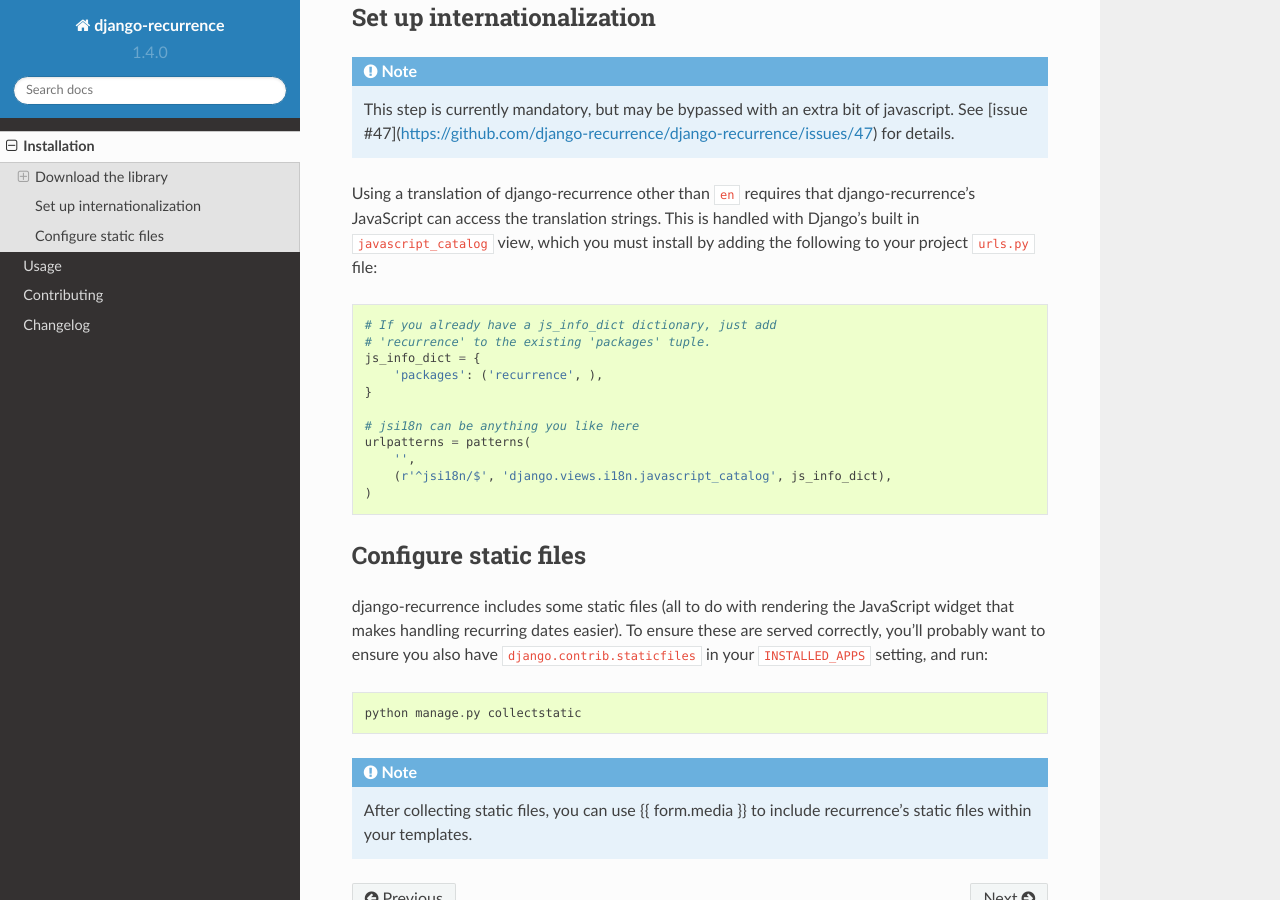
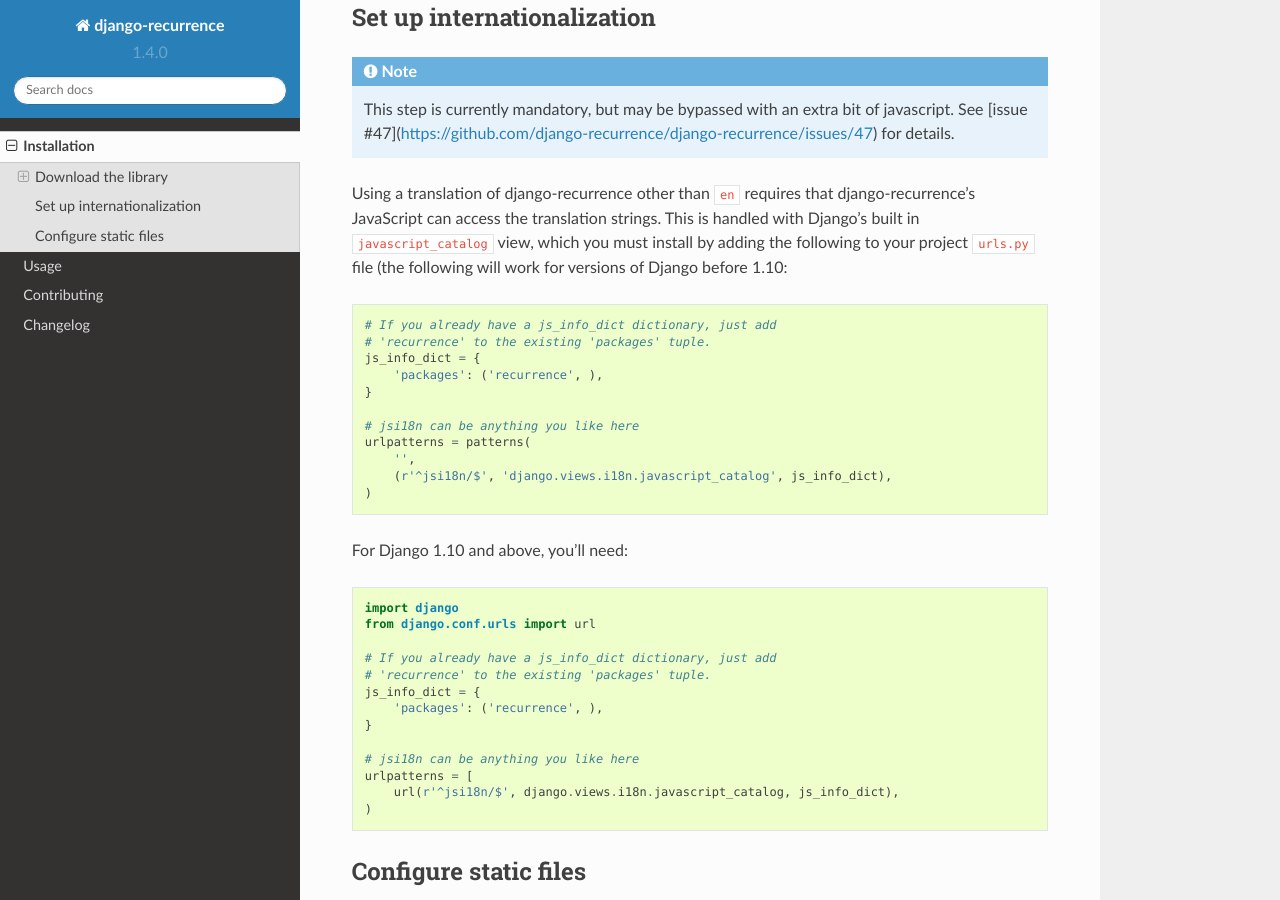
Before and after one commit to jazzband/django-recurrence, a Sphinx documentation site: the page built from docs/installation.rst, in a window 1280 px wide and 900 px high, scrolled down 763 px. Built offline with Sphinx 7.4.7 and the Read the Docs theme 2.0.0, drawn with Linux system fonts in a browser that asks for light colours.

Commit message:
Add notes on setting up URLs for Django 1.10 (#74)

```diff
--- a/docs/installation.rst
+++ b/docs/installation.rst
@@ -46,7 +46,8 @@ Using a translation of django-recurrence other than
 ``en`` requires that django-recurrence's JavaScript can
 access the translation strings. This is handled with Django's built
 in ``javascript_catalog`` view, which you must install by adding the
-following to your project ``urls.py`` file:
+following to your project ``urls.py`` file (the following will work
+for versions of Django before 1.10:
 
 .. code-block:: python
 
@@ -60,6 +61,24 @@ following to your project ``urls.py`` file:
     urlpatterns = patterns(
         '',
         (r'^jsi18n/$', 'django.views.i18n.javascript_catalog', js_info_dict),
+    )
+
+For Django 1.10 and above, you'll need:
+
+.. code-block:: python
+
+    import django
+    from django.conf.urls import url
+
+    # If you already have a js_info_dict dictionary, just add
+    # 'recurrence' to the existing 'packages' tuple.
+    js_info_dict = {
+        'packages': ('recurrence', ),
+    }
+
+    # jsi18n can be anything you like here
+    urlpatterns = [
+        url(r'^jsi18n/$', django.views.i18n.javascript_catalog, js_info_dict),
     )
 
 
```
